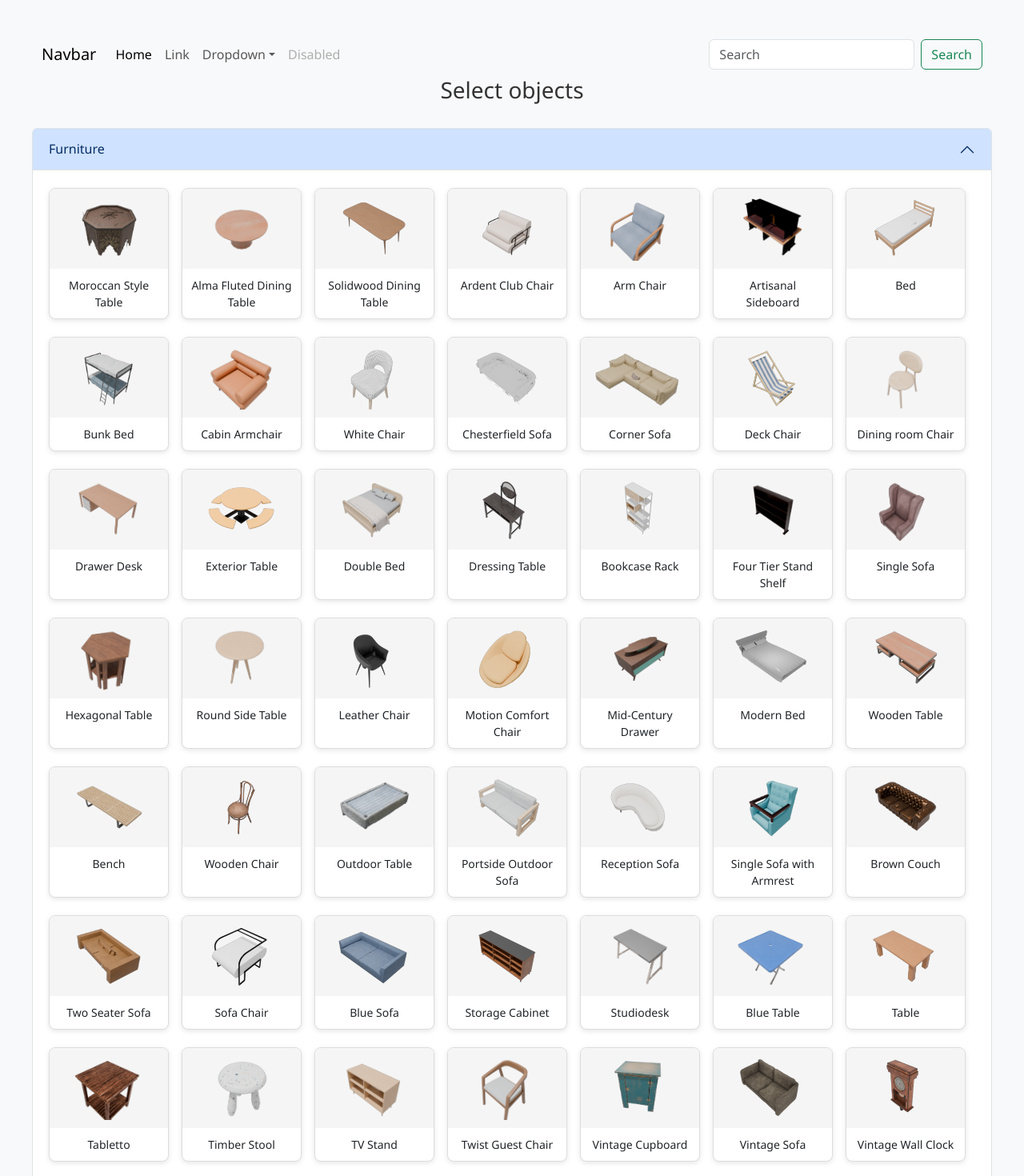
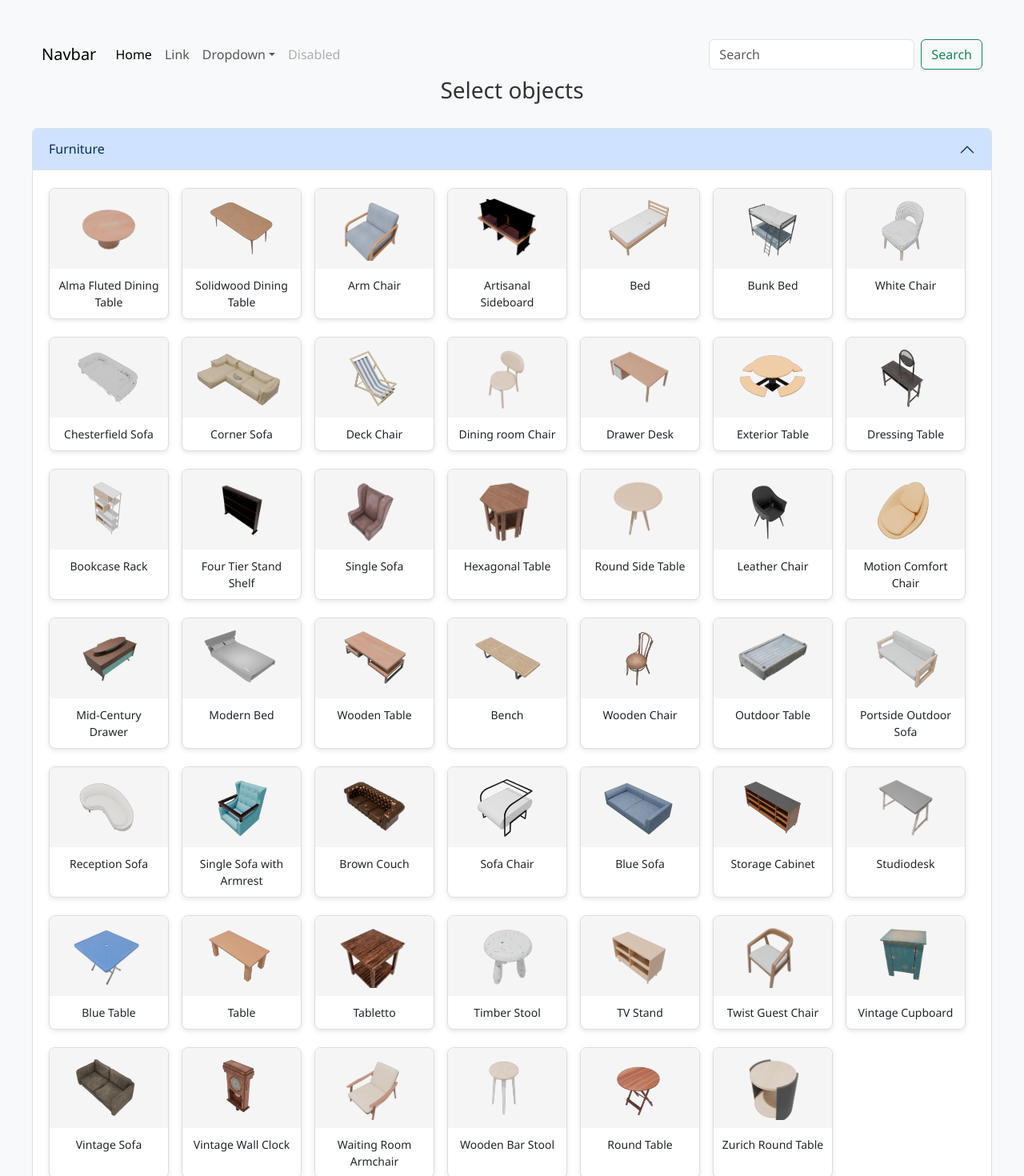
Before and after one commit to SA0806/practice_IITISOC, a React (Create React App) app: page / in a window 1280 px wide. Shown: the top 1470 px of the page at 80% size. Built offline with nearby package versions, Linux system fonts and the light colour scheme.

Commit message:
Update objectData.js

```diff
--- a/src/data/objectData.js
+++ b/src/data/objectData.js
@@ -1,14 +1,11 @@
 const objectData = {
   Furniture: [
-    { name: "Moroccan Style Table", image: "/assets/images/Furniture/a_moroccan_style_table.PNG" , model: "/assets/models/Furniture/a_moroccan_style_table.glb"},
     { name: "Alma Fluted Dining Table", image: "/assets/images/Furniture/alma_fluted_dining_table.PNG" , model: "/assets/models/Furniture/alma_fluted_dining_table.glb"},
     { name: "Solidwood Dining Table", image: "/assets/images/Furniture/ambu_solidwood_dining_table.PNG" , model: "/assets/models/Furniture/ambu_solidwood_dining_table.glb"},
-    { name: "Ardent Club Chair", image: "/assets/images/Furniture/ardent_club_chair.PNG" , model: "/assets/models/Furniture/ardent_club_chair.glb"},
     { name: "Arm Chair", image: "/assets/images/Furniture/arm_chair.PNG" , model: "/assets/models/Furniture/arm_chair.glb"},
     { name: "Artisanal Sideboard", image: "/assets/images/Furniture/artisanal_sideboard.PNG" , model: "/assets/models/Furniture/artisanal_sideboard.glb"},
     { name: "Bed", image: "/assets/images/Furniture/bed_sample.PNG" , model: "/assets/models/Furniture/bed_sample.glb"},
     { name: "Bunk Bed", image: "/assets/images/Furniture/bunk_bed.PNG" , model: "/assets/models/Furniture/bunk_bed.glb"},
-    { name: "Cabin Armchair", image: "/assets/images/Furniture/cabin_armchair.PNG" , model: "/assets/models/Furniture/cabin_armchair.glb"},
     { name: "White Chair", image: "/assets/images/Furniture/chair_ton_515.PNG" , model: "/assets/models/Furniture/chair_ton_515.glb"},
     { name: "Chesterfield Sofa", image: "/assets/images/Furniture/chesterfield_sofa.PNG" , model: "/assets/models/Furniture/chesterfield_sofa.glb"},
     { name: "Corner Sofa", image: "/assets/images/Furniture/corner_sofa.PNG" , model: "/assets/models/Furniture/corner_sofa.glb"},
@@ -16,7 +13,6 @@ const objectData = {
     { name: "Dining room Chair", image: "/assets/images/Furniture/dining_room_chair.PNG" , model: "/assets/models/Furniture/dining_room_chair.glb"},
     { name: "Drawer Desk", image: "/assets/images/Furniture/drawer_desk.PNG" , model: "/assets/models/Furniture/drawer_desk.glb"},
     { name: "Exterior Table", image: "/assets/images/Furniture/exterior_table.PNG" , model: "/assets/models/Furniture/exterior_table.glb"},
-    { name: "Double Bed", image: "/assets/images/Furniture/faydra_full_bed.PNG" , model: "/assets/models/Furniture/faydra_full_bed.glb"},
     { name: "Dressing Table", image: "/assets/images/Furniture/fbx.PNG" , model: "/assets/models/Furniture/fbx.glb"},
     { name: "Bookcase Rack", image: "/assets/images/Furniture/foshay_bookcase_rack_glb.PNG" , model: "/assets/models/Furniture/foshay_bookcase_rack_glb.glb"},
     { name: "Four Tier Stand Shelf", image: "/assets/images/Furniture/four_tier_stand_shelf.PNG" , model: "/assets/models/Furniture/four_tier_stand_shelf.glb"},
@@ -35,7 +31,6 @@ const objectData = {
     { name: "Reception Sofa", image: "/assets/images/Furniture/reception_sofa.PNG" , model: "/assets/models/Furniture/reception_sofa.glb"},
     { name: "Single Sofa with Armrest", image: "/assets/images/Furniture/single_sofa_with_armrest.PNG" , model: "/assets/models/Furniture/single_sofa_with_armrest.glb"},
     { name: "Brown Couch", image: "/assets/images/Furniture/sofa (2).PNG" , model: "/assets/models/Furniture/sofa (2).glb"},
-    { name: "Two Seater Sofa", image: "/assets/images/Furniture/sofa (4).PNG" , model: "/assets/models/Furniture/sofa (4).glb"},
     { name: "Sofa Chair", image: "/assets/images/Furniture/sofa_chair.PNG" , model: "/assets/models/Furniture/sofa_chair.glb"},
     { name: "Blue Sofa", image: "/assets/images/Furniture/sofa_glb (1).PNG" , model: "/assets/models/Furniture/sofa_glb (1).glb"},
     { name: "Storage Cabinet", image: "/assets/images/Furniture/stella_storage_cabinet.PNG" , model: "/assets/models/Furniture/stella_storage_cabinet.glb"},
```
